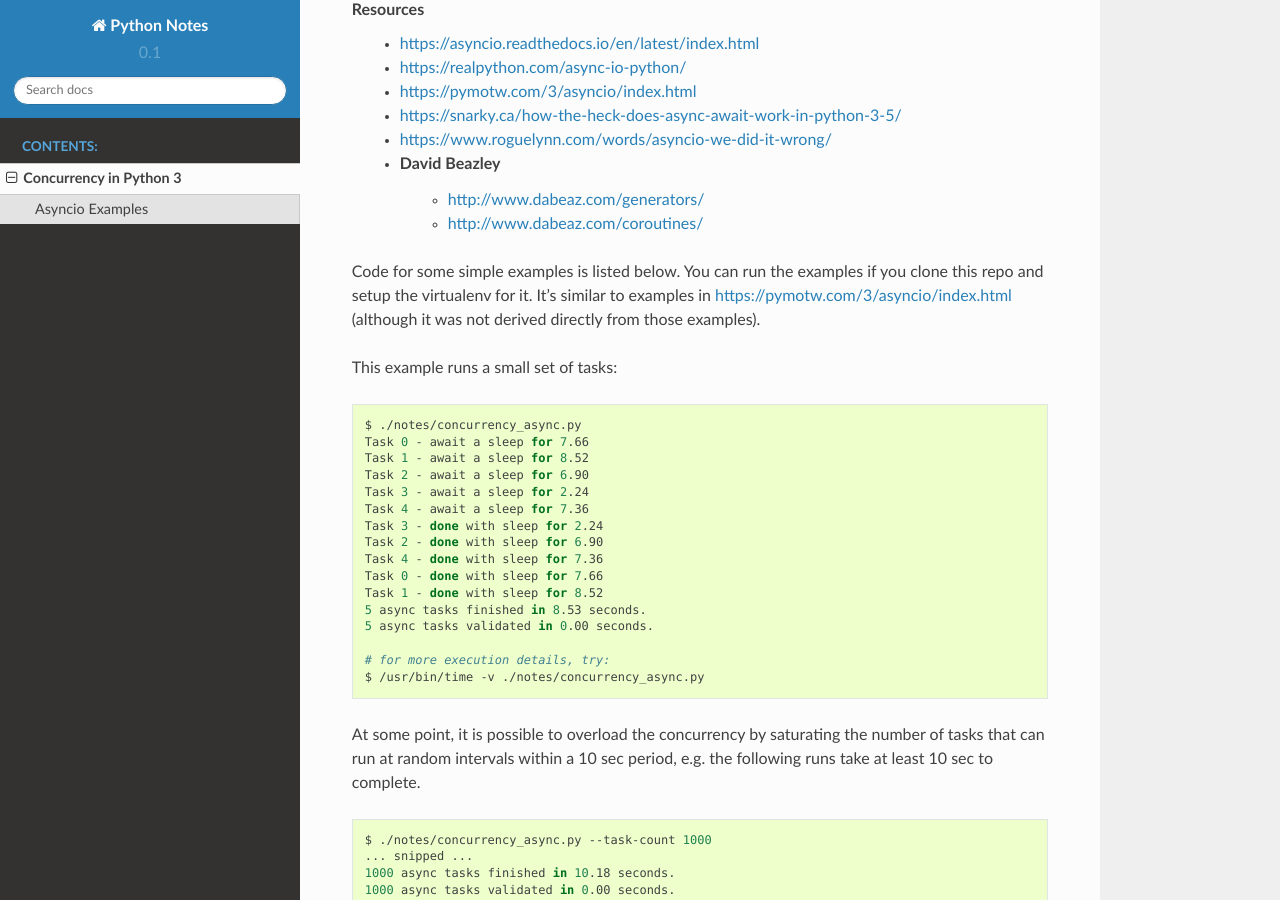
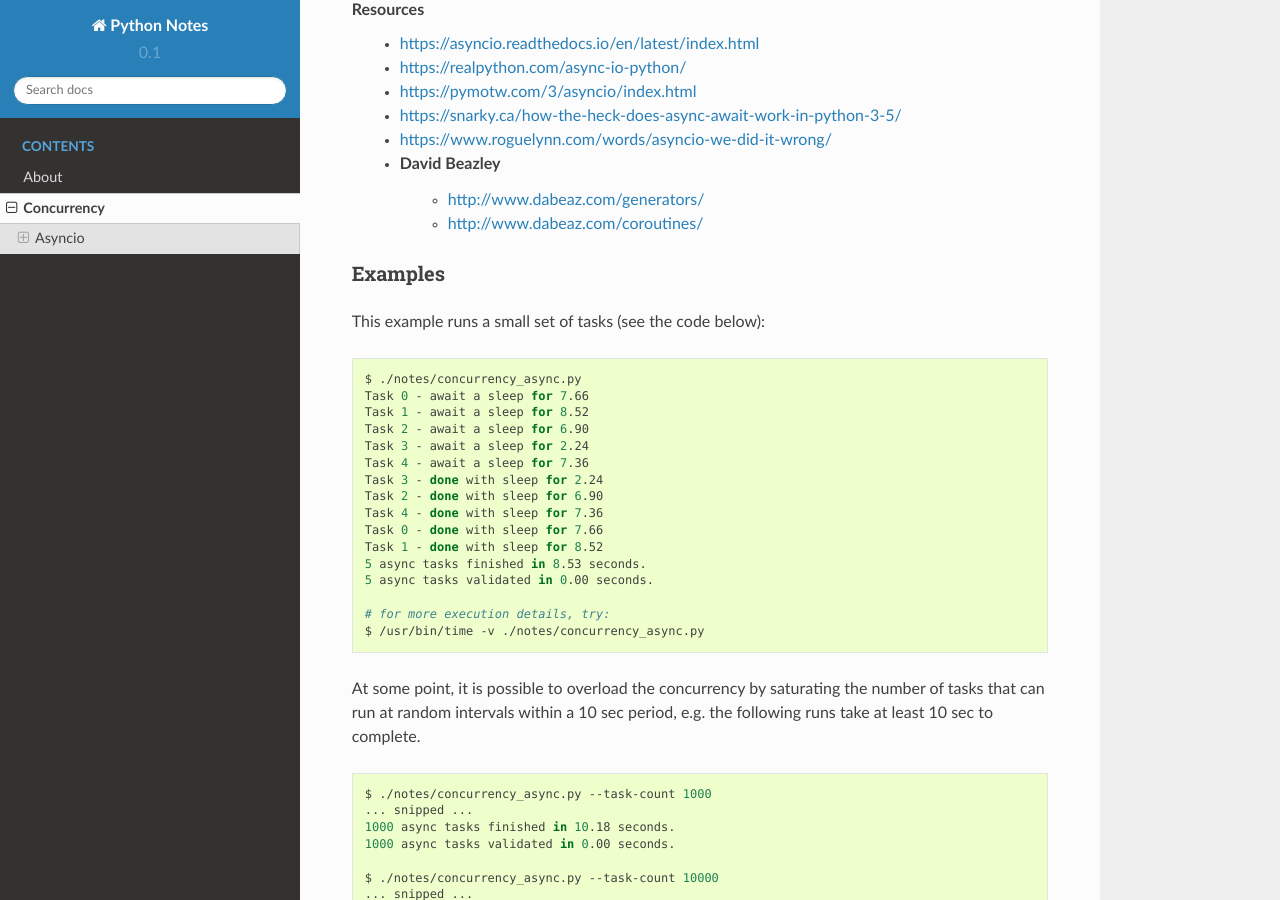
Before and after one commit to dazza-codes/aio-aws, a Sphinx documentation site: the page built from docs/concurrency.rst, in a window 1280 px wide and 900 px high, scrolled down 987 px. Built offline with Sphinx 7.4.7 and the Read the Docs theme 2.0.0, drawn with Linux system fonts in a browser that asks for light colours; some of the changed text lies outside the part shown.

```diff
--- a/docs/concurrency.rst
+++ b/docs/concurrency.rst
@@ -1,7 +1,6 @@
-=======================
-Concurrency in Python 3
-=======================
 
+Concurrency
+===========
 
 General resources on concurrency
     - https://realpython.com/python-gil/
@@ -10,8 +9,8 @@ General resources on concurrency
         - http://www.dabeaz.com/talks.html
 
 
-Asyncio Examples
-================
+Asyncio
+-------
 
 Developing with asyncio in python 3.6
     - https://docs.python.org/3.6/library/asyncio.html
@@ -45,12 +44,11 @@ Resources
         - http://www.dabeaz.com/generators/
         - http://www.dabeaz.com/coroutines/
 
-Code for some simple examples is listed below.  You can run the examples
-if you clone this repo and setup the virtualenv for it.  It's similar
-to examples in https://pymotw.com/3/asyncio/index.html (although it
-was not derived directly from those examples).
 
-This example runs a small set of tasks:
+Examples
+********
+
+This example runs a small set of tasks (see the code below):
 
 .. code-block:: shell
 
```
Also changed, not shown: README.md (+22 -2 lines), docs/about.rst (added, +48 -0 lines), docs/index.rst (+10 -2 lines), 2 other files.
